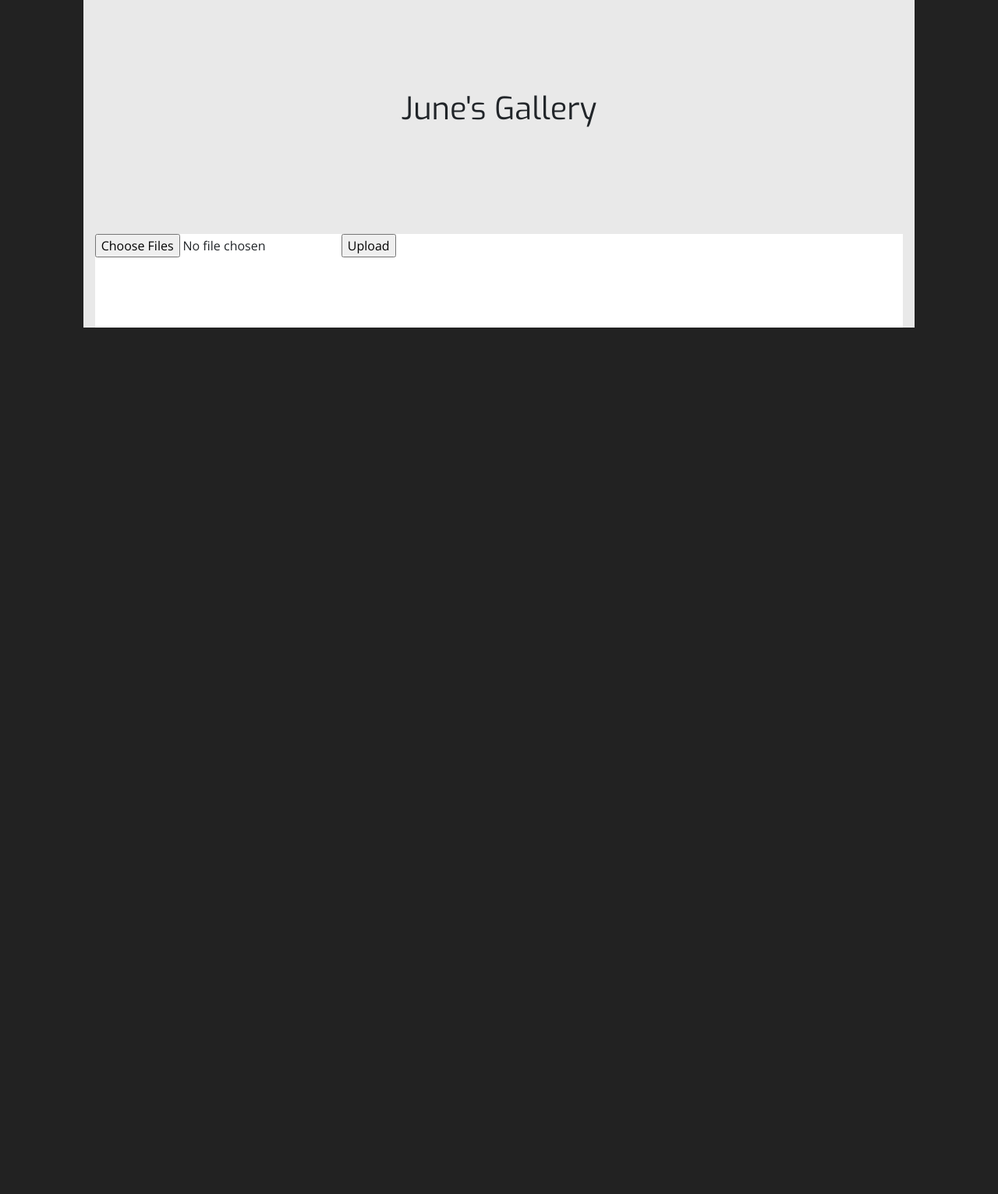
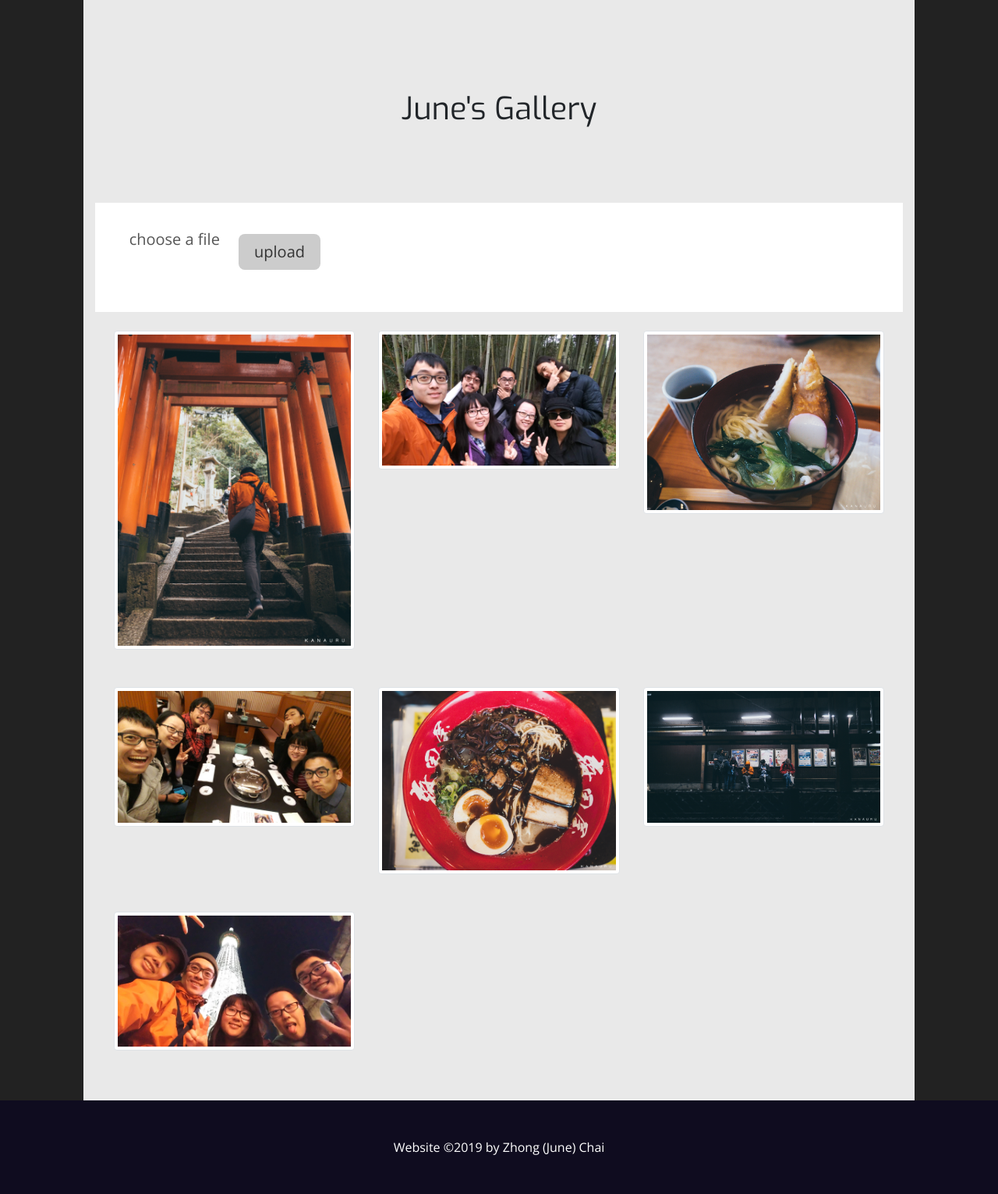
Before and after one commit to ctec-127/ctec-227-lab-4-zhongchai, a PHP site: page /imagegallery.php in a window 1280 px wide. Shown: the whole page at 78% size. Before the commit the page ends 420 px from the top, so only its background shows below. Run offline with PHP 8.4, Linux system fonts and the light colour scheme.

Commit message:
improved gallery layout and styling

```diff
--- a/css/style.css
+++ b/css/style.css
@@ -4,34 +4,123 @@
     background-color: rgb(255, 255, 255, 0.9);
 }
 
-header {
-    height: 300px;
+#header {
+    height: 260px;
 }
 
-header h1 {
+#header h1 {
     line-height: 280px;
 }
 
 #formarea {
-    height: 120px;
+    height: 140px;
     background-color: #fff;
 }
 
-#gallery img {
-    max-width: 260px;
+#footer {
+    height: 120px;
+    background-color: rgb(15, 12, 31);
+    color: #fff;
 }
 
-img-tb {
-    display: inline;
+#footer p {
+    line-height: 120px;
 }
+
+
+/* for the image gallery hover controls
+   credit to https://codepen.io/philcheng/pen/YWyYwG for reference
+*/
+.overlay {
+    position: absolute;
+    top: 0;
+    left: 0;
+    width: 100%;
+    height: 100%;
+    background: rgba(0, 0, 0, 0);
+    transition: background 0.5s ease;
+}
+
+.img-container:hover .overlay {
+    display: block;
+    background: rgba(0, 0, 0, .3);
+}
+
+.delete-button {
+    position: absolute;
+    right: 12px;
+    top: 18px;
+    text-align: center;
+    opacity: 0;
+    transition: opacity .35s ease;
+}
+
+.delete-button a {
+    text-decoration: none;
+    width: 80px;
+    padding: 6px 12px;
+    text-align: center;
+    color: white;
+    border: solid 2px #999;
+    border-radius: 50%;
+    background: rgba(0, 0, 0, .6);
+    z-index: 1;
+}
+
+.img-container:hover .delete-button {
+    opacity: 1;
+}
+
+/* css for the file upload buttons
+    credit to https://codepen.io/adambene/pen/xRWrXN for reference
+*/
+.upload-btn-wrapper {
+    position: relative;
+    overflow: hidden;
+    display: inline-block;
+  }
+
+  .btn {
+    border: none;
+    color: #555;
+    background-color: white;
+    padding: 8px 20px;
+    border-radius: 8px;
+    font-size: 20px;
+    cursor: pointer;
+  }
+
+  .btn:hover {
+      color: #222;
+  }
+
+  .upload-btn-wrapper input[type=file] {
+    position: absolute;
+    left: 0;
+    top: 0;
+    opacity: 0;
+  }
+
+  input[type=submit] {
+    border: none;
+    color: #333;
+    background-color: #ccc;
+    padding: 8px 20px;
+    border-radius: 8px;
+    font-size: 20px;
+    cursor: pointer;
+    margin-top: 8px;
+    cursor: pointer;
+  }
+
+  input[type=submit]:hover {
+      background-color: #aaa;
+  }
 
 h1, h2, h3, h4, h5 {
     font-family: 'Exo', sans-serif;
 }
 
-footer {
-
-}
 
 body {
     font-family: 'Open Sans', Helvetica, Arial, sans-serif;
--- a/inc/footer.php
+++ b/inc/footer.php
@@ -1,10 +1,11 @@
 <?php
 // filename: footer.php
 ?>
-<footer>
+</div> <!-- END DIV wrapper -->
 
-</footer>
-</div> <!-- END DIV wrapper -->
+<div id="footer">
+    <p class="text-center">Website &copy;2019 by Zhong (June) Chai</p>
+</div> <!-- END DIV footer -->
 
 <!-- jQuery -->
 <script src="js/jquery-3.3.1.min.js"></script>
--- a/inc/form.php
+++ b/inc/form.php
@@ -1,7 +1,7 @@
 <?php
 // filename: form.php
 ?>
-<div id="formarea">
+<div id="formarea" class="p-4 mx-auto">
     <div id="errorcodes">
         <?php
         // displays the message with the error codes here if it exists
@@ -16,7 +16,11 @@
 <!-- display the form here -->
     <form action="" method="post" enctype="multipart/form-data">
         <input type="hidden" name="MAX_FILE_SIZE" value="2750000">
-        <input type="file" name="file_upload" accept="image/*" multiple>
-        <input type="submit" name="submit" value="Upload">
+        <div class="upload-btn-wrapper">
+            <button class="btn">choose a file</button>
+            <input type="file" id="file" name="file_upload" accept="image/*">
+        </div>
+        <input type="submit" name="submit" value="upload">
     </form> <!-- END DIV form -->
+
 </div> <!-- END DIV form area -->
--- a/inc/gallery.php
+++ b/inc/gallery.php
@@ -12,30 +12,23 @@
     // if yes, read its contents into an array and checks validity of file
     if (is_dir($uploads)) {
         $uploads_set = scandir($uploads);
+        echo "<div class='row mb-3'>";
         foreach ($uploads_set as $file) {
             if (strpos($file, '.') > 0) {
-                echo "<div class='img-tb'><img src='uploads/{$file}' class='img-fluid img-thumbnail'><br><a href='?del={$file}'>del</a></div>";
+                echo "<div class='img-container col-md-4 col-sm-6 col-xs-12 py-4'>";
+                echo "<img src='uploads/{$file}' class='mx-auto img-thumbnail'>";
+                echo "<div class='overlay'>";
+                echo "<div class='delete-button'><a href='?del={$file}'>X</a></div>";
+                echo "</div></div>";
             }
         }
+        echo "</div>";
 
         // if the array is empty, display a special message
         if (empty($uploads_set[2])) {
-            echo '<div class="">';
-            echo "There are no photos in your gallery ):</div>";
+            echo "<div class='py-4'><h4 class='text-center'>There are no photos in your gallery ):</h4></div>";
 
         }
     }
     ?>
-
-    <!-- test placeholder images
-    <div class="mx-auto">
-        <img src="http://lorempixel.com/640/480" class="img-fluid img-thumbnail">
-        <img src="http://lorempixel.com/640/480" class="img-fluid img-thumbnail">
-        <img src="http://lorempixel.com/640/480" class="img-fluid img-thumbnail">
-        <img src="http://lorempixel.com/640/480" class="img-fluid img-thumbnail">
-        <img src="http://lorempixel.com/640/480" class="img-fluid img-thumbnail">
-        <img src="http://lorempixel.com/640/480" class="img-fluid img-thumbnail">
-    </div>
-    -->
-
 </div> <!-- END DIV gallery -->
--- a/inc/header.php
+++ b/inc/header.php
@@ -13,7 +13,7 @@
     <title>June's Image Gallery!</title>
 </head>
 <body>
-    <div id="wrapper" class="col-10 mx-auto">
-        <header>
+    <div id="wrapper" class="col-10 mx-auto pb-4">
+        <div id="header">
             <h1 class="text-center">June's Gallery</h1>
-        </header>
+        </div> <!-- END DIV header -->
```
Also changed, not shown: uploads/05.jpg (added), uploads/10.jpg (added), uploads/11.jpg (added), uploads/12.jpg (added), uploads/15.jpg (added), uploads/16.jpg (added), uploads/21.jpg (added), 1 other file.
